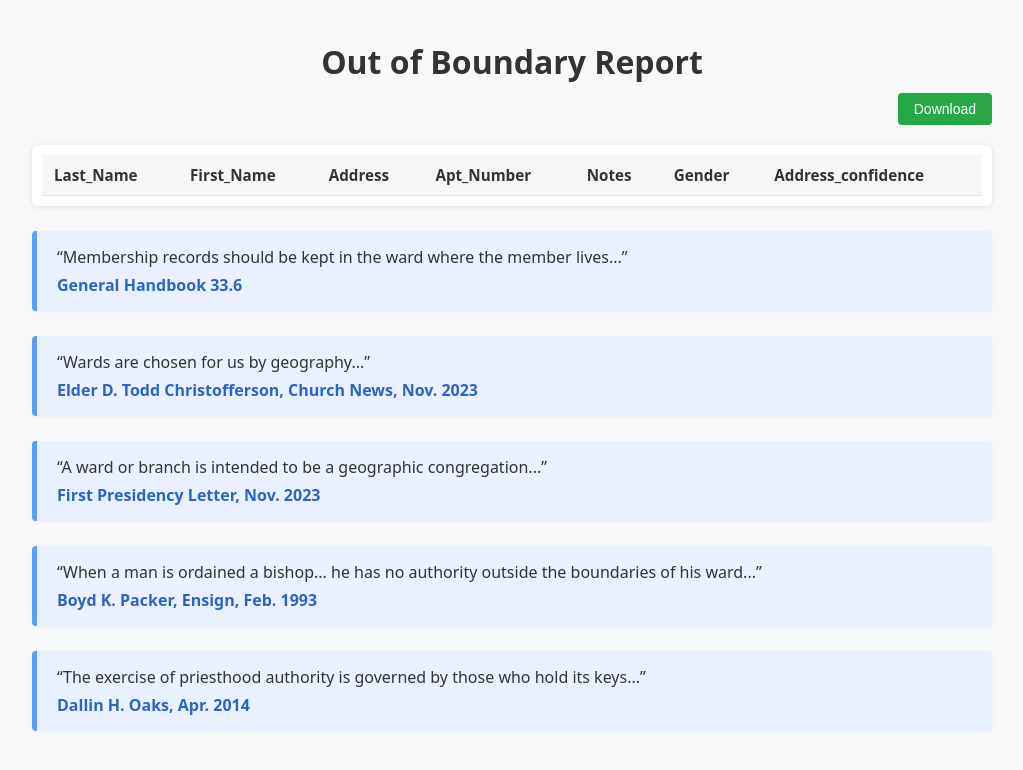
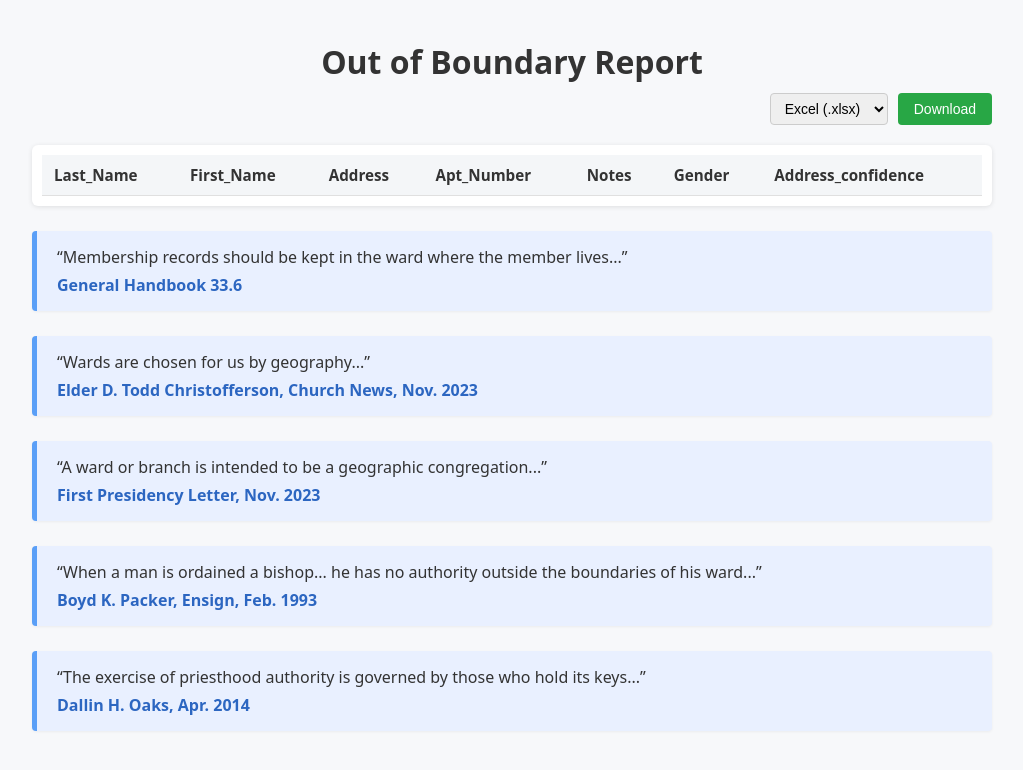
Before and after one commit to kdidso/out-of-boundary-report, a plain HTML site: page index.html in a window 1280 px wide. Shown: the whole page, without its empty margins (128-1151 px from the left). Drawn offline with Linux system fonts and the light colour scheme; no server answers.

Commit message:
Update index.html

```diff
--- a/index.html
+++ b/index.html
@@ -26,6 +26,8 @@
     #table-actions {
       display: flex;
       justify-content: flex-end;
+      align-items: center;
+      gap: 10px;
       margin-bottom: 10px;
     }
     #download-btn {
@@ -39,6 +41,12 @@
     }
     #download-btn:hover {
       background-color: #218838;
+    }
+    select {
+      padding: 6px 10px;
+      font-size: 14px;
+      border-radius: 4px;
+      border: 1px solid #ccc;
     }
     #table-container {
       background-color: white;
@@ -90,6 +98,10 @@
   <div class="container">
     <h1>Out of Boundary Report</h1>
     <div id="table-actions">
+      <select id="format-select">
+        <option value="xlsx">Excel (.xlsx)</option>
+        <option value="csv">CSV (.csv)</option>
+      </select>
       <button id="download-btn">Download</button>
     </div>
 
@@ -182,10 +194,15 @@
     }
 
     function downloadTable() {
+      const format = document.getElementById("format-select").value;
       const ws = XLSX.utils.json_to_sheet(window.filteredRows);
       const wb = XLSX.utils.book_new();
       XLSX.utils.book_append_sheet(wb, ws, "OutOfBoundary");
-      XLSX.writeFile(wb, "out_of_boundary_report.xlsx");
+      if (format === 'csv') {
+        XLSX.writeFile(wb, "out_of_boundary_report.csv", { bookType: 'csv' });
+      } else {
+        XLSX.writeFile(wb, "out_of_boundary_report.xlsx");
+      }
     }
 
     document.getElementById("download-btn").addEventListener("click", downloadTable);
```
